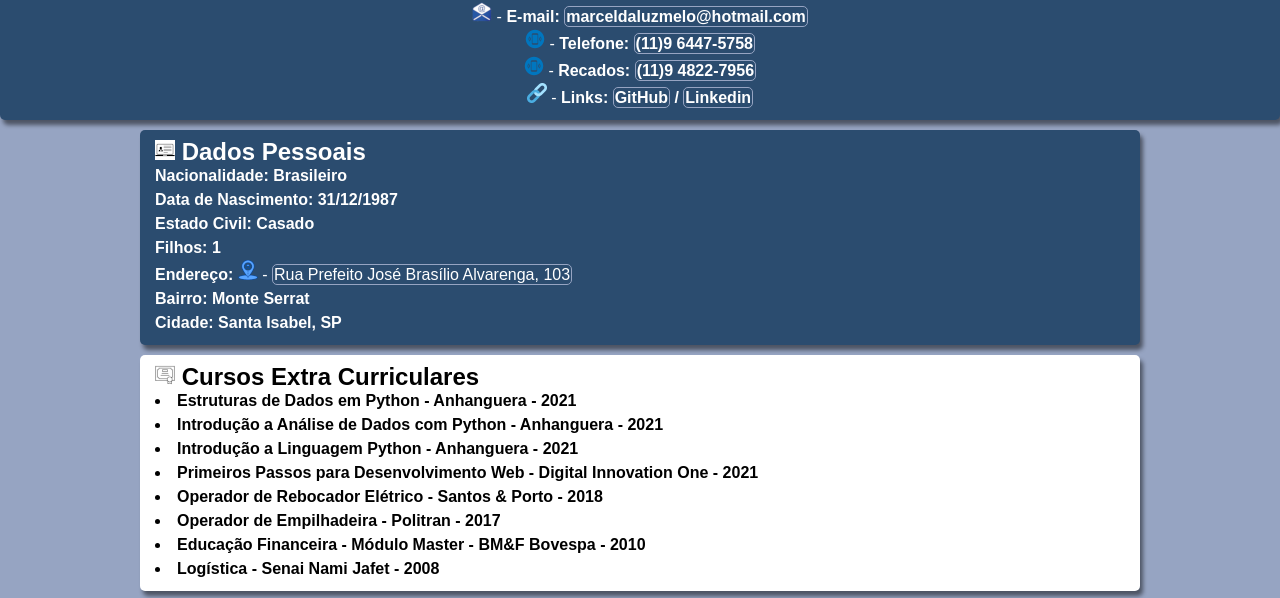
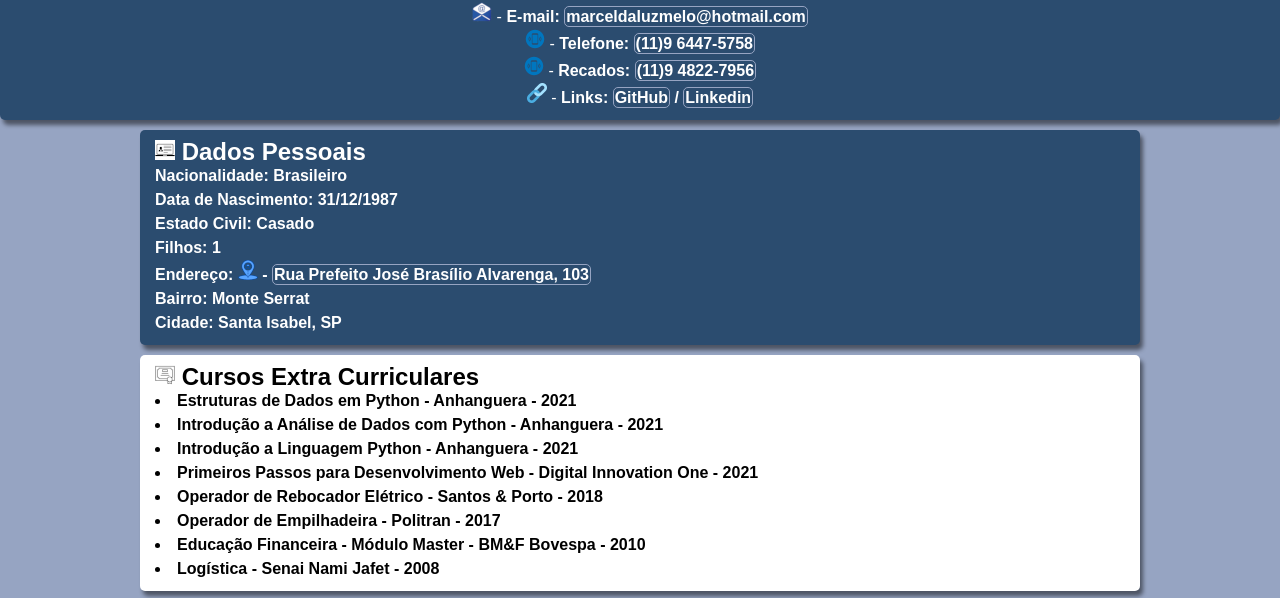
Before and after one commit to MMouraLMelo/site-pessoal, a plain HTML site: page index.html in a window 1280 px wide. Shown: the part 184-782 px from the top of the page. Drawn offline with Linux system fonts and the light colour scheme.

Commit message:
Update index.html

```diff
--- a/index.html
+++ b/index.html
@@ -29,7 +29,7 @@
             <p><strong>Data de Nascimento: 31/12/1987</strong></p>
             <p><strong>Estado Civil: Casado</strong></p>
             <p><strong>Filhos: 1</strong></p>
-            <p><strong>Endereço:</strong> <img src="imagens/endereco-p.png" alt="Endereço"> - <a href="https://www.google.com.br/maps/place/R.+Pref.+Jos%C3%A9+Bas%C3%ADlio+Alvarenga,+103+-+Jardim+Monte+Serrat,+Santa+Isabel+-+SP,+07500-000/@-23.3164665,-46.2297564,17z/data=!3m1!4b1!4m5!3m4!1s0x94ce81c0b267e795:0xe8556af85969c70e!8m2!3d-23.3164665!4d-46.2275677" target="_blank" class="externo">Rua Prefeito José Brasílio Alvarenga, 103</a></p>
+            <p><strong>Endereço: <img src="imagens/endereco-p.png" alt="Endereço"> - <a href="https://www.google.com.br/maps/place/R.+Pref.+Jos%C3%A9+Bas%C3%ADlio+Alvarenga,+103+-+Jardim+Monte+Serrat,+Santa+Isabel+-+SP,+07500-000/@-23.3164665,-46.2297564,17z/data=!3m1!4b1!4m5!3m4!1s0x94ce81c0b267e795:0xe8556af85969c70e!8m2!3d-23.3164665!4d-46.2275677" target="_blank" class="externo">Rua Prefeito José Brasílio Alvarenga, 103</a></strong></p>
             <p><strong>Bairro: Monte Serrat</strong></p>
             <p><strong>Cidade: Santa Isabel, SP</strong>
         </section>
```
